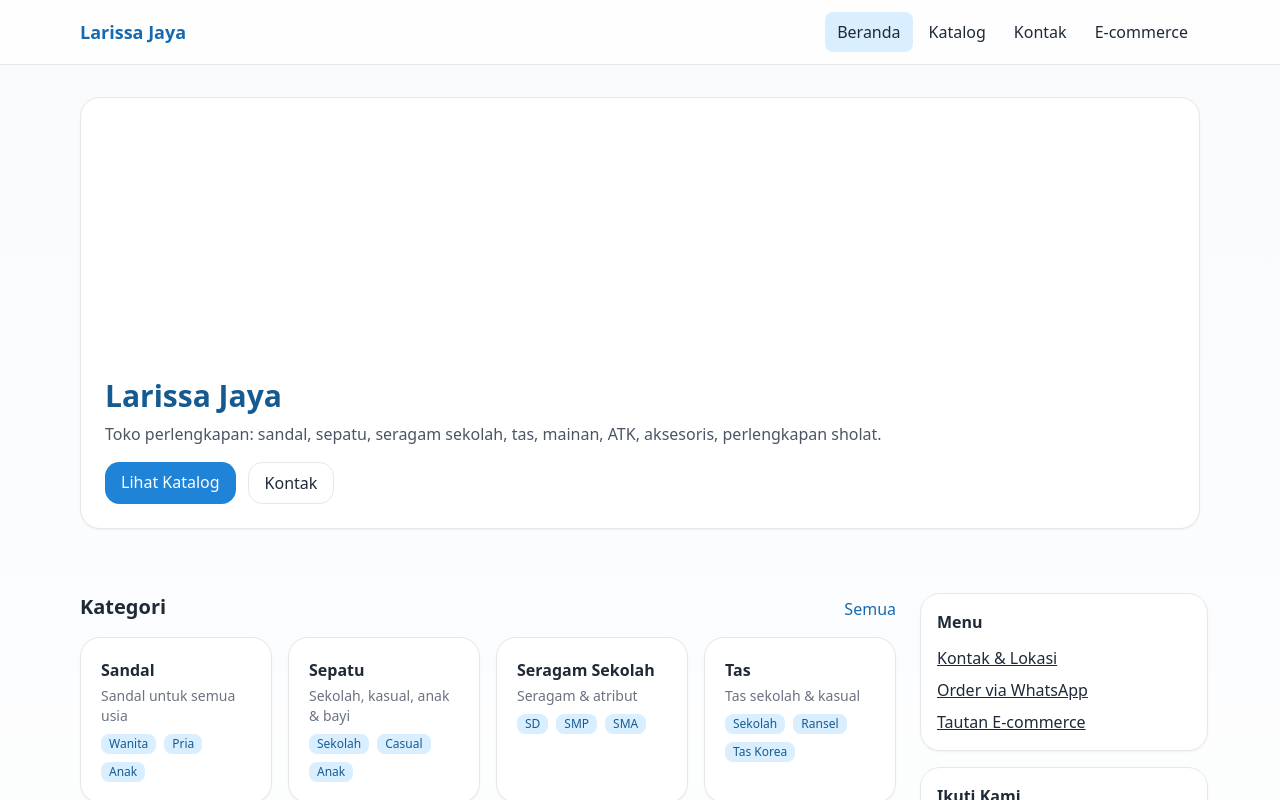
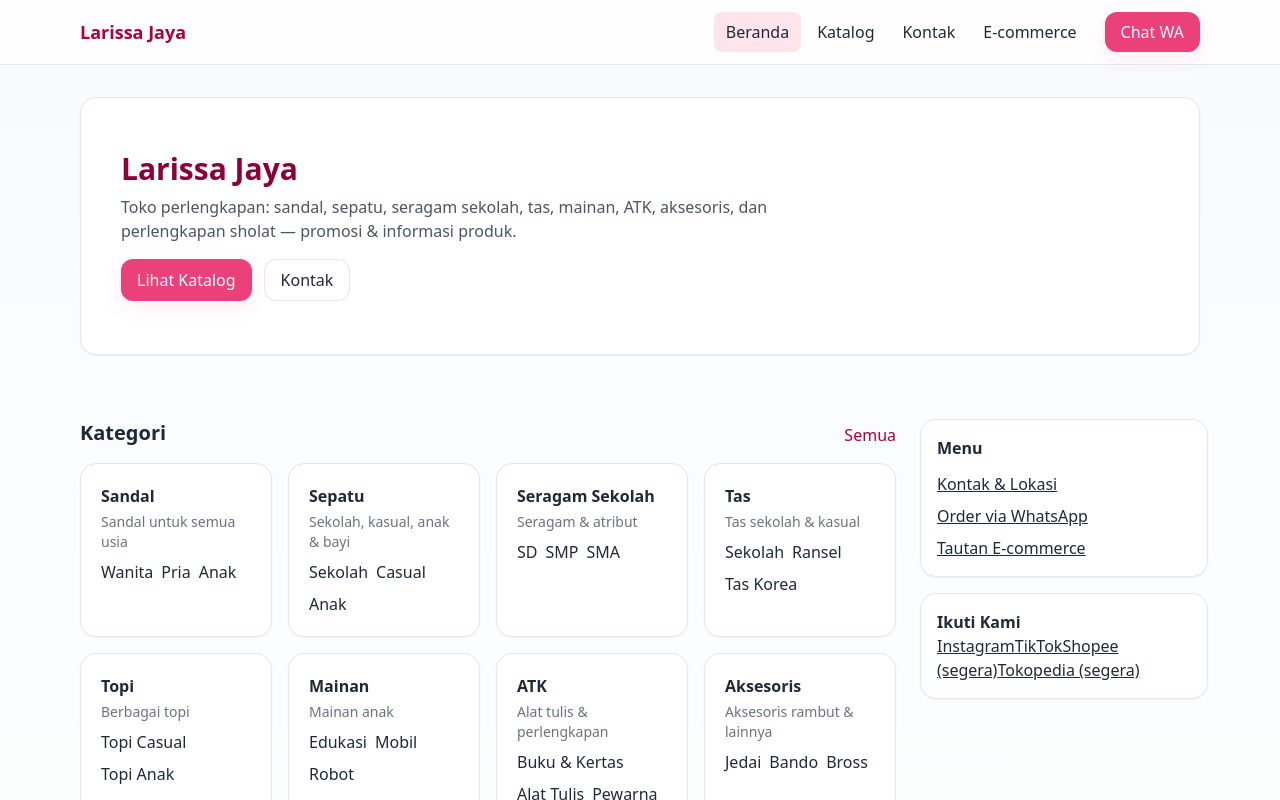
Before and after one commit to araorauwu/larissa-jaya-website, a React (Vite) app: page / in a window 1280 px wide. Shown: the top 800 px of the page. Built offline with nearby package versions, Linux system fonts and the light colour scheme.

Commit message:
feat: kontak pakai waLink + SPA rewrite + tema pink

```diff
--- a/index.html
+++ b/index.html
@@ -3,7 +3,7 @@
   <head>
     <meta charset="UTF-8" />
     <meta name="viewport" content="width=device-width, initial-scale=1.0" />
-    <meta name="theme-color" content="#ef4444" />
+    <meta name="theme-color" content="#f43f5e" />
     <title>Larissa Jaya — Katalog & Promosi</title>
   </head>
   <body class="bg-gradient-to-b from-slate-50 to-white text-gray-800">
--- a/src/components/Navbar.jsx
+++ b/src/components/Navbar.jsx
@@ -1,18 +1,25 @@
 import { Link, NavLink } from 'react-router-dom'
+import { social } from '../data/catalog'
+import { waLink } from '../utils/helpers'
 
 export default function Navbar(){
   const nav = 'px-3 py-2 rounded-lg hover:bg-brand-50'
   const active = ({isActive}) => isActive ? nav + ' bg-brand-100' : nav
+  const waUrl = waLink({ phone: social.phone, text: "Halo, mau tanya produk Larissa Jaya 😊" })
+
   return (
     <header className="border-b bg-white/80 backdrop-blur sticky top-0 z-40">
       <div className="container-narrow flex items-center gap-4 py-3">
         <Link to="/" className="font-bold text-lg text-brand-700">Larissa Jaya</Link>
-        <nav className="ml-auto flex gap-1">
+        <nav className="ml-auto hidden md:flex gap-1">
           <NavLink to="/" className={active}>Beranda</NavLink>
           <NavLink to="/katalog" className={active}>Katalog</NavLink>
           <NavLink to="/kontak" className={active}>Kontak</NavLink>
-          <NavLink to="/tautan" className={active}>E‑commerce</NavLink>
+          <NavLink to="/tautan" className={active}>E-commerce</NavLink>
         </nav>
+        <a href={waUrl} target="_blank" rel="noreferrer" className="btn-primary">
+          Chat WA
+        </a>
       </div>
     </header>
   )
--- a/src/components/WhatsAppButton.jsx
+++ b/src/components/WhatsAppButton.jsx
@@ -1,7 +1,7 @@
 import { waLink } from '../utils/helpers'
 
 export default function WhatsAppButton({ text = "Pesan via WhatsApp" }) {
-  const phone = "6285128043387"; // nomor toko format internasional
+  const phone = "6288239593991"; // nomor toko format internasional
 
   // Pesan otomatis (URL Encoded)
   const message = encodeURIComponent("Halo kak, saya mau tanya tentang produk di Larissa Jaya 😊");
--- a/src/data/catalog.js
+++ b/src/data/catalog.js
@@ -1,5 +1,5 @@
 export const social = {
-  phone: "6285128043387",   // GANTI HANYA INI
+  phone: "6288239593991",   // GANTI HANYA INI
   address: "Tlogogedong RT 03 / RW 03, Desa Tlogorejo, Kec. Karangawen, Kab. Demak (59566)",
   maps: "https://maps.app.goo.gl/XoKkfrtvte3UWpJc8",
   instagram: "https://www.instagram.com/larissa_jaya/",
--- a/src/index.css
+++ b/src/index.css
@@ -4,4 +4,6 @@
 
 .container-narrow{ @apply max-w-6xl mx-auto px-4; }
 .card{ @apply bg-white rounded-2xl border shadow-sm; }
-.badge{ @apply inline-block text-xs px-2 py-0.5 rounded-lg bg-brand-100 text-brand-800; }
+.btn{ @apply inline-flex items-center justify-center px-4 py-2 rounded-xl transition; }
+.btn-primary{ @apply btn bg-brand-500 text-white hover:bg-brand-600 shadow-soft; }
+.btn-ghost{ @apply btn border hover:bg-brand-50; }
--- a/src/main.jsx
+++ b/src/main.jsx
@@ -1,3 +1,4 @@
+// D:\KULIAH\larissa-jaya-website\src\main.jsx
 import React from 'react'
 import ReactDOM from 'react-dom/client'
 import { BrowserRouter } from 'react-router-dom'
@@ -9,5 +10,5 @@
     <BrowserRouter>
       <App />
     </BrowserRouter>
-  </React.StrictMode>,
+  </React.StrictMode>
 )
--- a/src/routes/Contact.jsx
+++ b/src/routes/Contact.jsx
@@ -1,24 +1,23 @@
+// D:\KULIAH\larissa-jaya-website\src\routes\Contact.jsx
 import { social } from '../data/catalog'
 import { waLink } from '../utils/helpers'
 
-export default function Contact(){
-  // Pesan umum (prefilled) untuk tombol WhatsApp di halaman Kontak
-  const defaultMessage = "Halo kak, saya mau tanya tentang produk di Larissa Jaya 😊"
-  const waUrl = waLink({ phone: social.phone, text: defaultMessage })
+export default function Contact() {
+  // pesan default yang diprefill
+  const msg = 'Halo kak, saya mau tanya tentang produk di Larissa Jaya 😊';
+  const waUrl = waLink({ phone: social.phone, text: msg });
 
   return (
     <div className="container-narrow py-10">
       <h1 className="text-2xl font-bold">Kontak & Lokasi</h1>
-
       <p className="mt-2 text-gray-600">{social.address}</p>
       <p className="mt-1">
-        Telp/WA:{" "}
+        Telp/WA:{' '}
         <a
           className="underline"
           href={`https://wa.me/${social.phone}`}
           target="_blank"
           rel="noreferrer"
-          title="Klik untuk chat sekarang"
         >
           0{social.phone.slice(2)}
         </a>
@@ -29,15 +28,25 @@
           href={waUrl}
           target="_blank"
           rel="noreferrer"
-          className="px-4 py-2 rounded-xl bg-brand-600 text-white hover:bg-brand-700"
+          className="btn btn-primary"
         >
-          Chat WhatsApp
+          Chat WhatsApp (dengan pesan)
         </a>
+
+        <a
+          href={`https://wa.me/${social.phone}`}
+          target="_blank"
+          rel="noreferrer"
+          className="btn btn-ghost"
+        >
+          Chat WhatsApp (kosong)
+        </a>
+
         <a
           href={social.maps}
           target="_blank"
           rel="noreferrer"
-          className="px-4 py-2 rounded-xl border"
+          className="btn btn-ghost"
         >
           Buka Google Maps
         </a>
@@ -52,5 +61,5 @@
         ></iframe>
       </div>
     </div>
-  )
+  );
 }
--- a/src/routes/Home.jsx
+++ b/src/routes/Home.jsx
@@ -1,3 +1,4 @@
+// D:\KULIAH\larissa-jaya-website\src\routes\Home.jsx
 import { Link } from 'react-router-dom'
 import CategoryGrid from '../components/CategoryGrid'
 import Sidebar from '../components/Sidebar'
@@ -6,22 +7,30 @@
 export default function Home(){
   return (
     <div>
+      {/* HERO */}
       <section className="relative">
         <div className="container-narrow py-8">
-          <div className="card overflow-hidden">
-            <div className="bg-hero bg-cover bg-center h-48 md:h-64"></div>
-            <div className="p-5 md:p-6">
-              <h1 className="text-2xl md:text-3xl font-extrabold text-brand-800">Larissa Jaya</h1>
-              <p className="mt-2 text-gray-600">Toko perlengkapan: sandal, sepatu, seragam sekolah, tas, mainan, ATK, aksesoris, perlengkapan sholat.</p>
-              <div className="mt-4 flex gap-3">
-                <Link to="/katalog" className="px-4 py-2 rounded-xl bg-brand-600 text-white hover:bg-brand-700">Lihat Katalog</Link>
-                <Link to="/kontak" className="px-4 py-2 rounded-xl border">Kontak</Link>
+          <div className="card overflow-hidden shadow-soft">
+            <div className="bg-hero-pink h-48 md:h-64 flex items-center">
+              <div className="px-6 md:px-10">
+                <h1 className="text-2xl md:text-3xl font-extrabold text-brand-800">
+                  Larissa Jaya
+                </h1>
+                <p className="mt-2 text-gray-600 max-w-2xl">
+                  Toko perlengkapan: sandal, sepatu, seragam sekolah, tas, mainan, ATK,
+                  aksesoris, dan perlengkapan sholat — promosi & informasi produk.
+                </p>
+                <div className="mt-4 flex gap-3">
+                  <Link to="/katalog" className="btn-primary">Lihat Katalog</Link>
+                  <Link to="/kontak" className="btn-ghost">Kontak</Link>
+                </div>
               </div>
             </div>
           </div>
         </div>
       </section>
 
+      {/* KATEGORI + SIDEBAR */}
       <section className="container-narrow py-8">
         <div className="grid md:grid-cols-[1fr,280px] gap-6">
           <div>
--- a/src/utils/helpers.js
+++ b/src/utils/helpers.js
@@ -1,4 +1,4 @@
-export function waLink({phone='6285128043387', text=''}) {
-  const q = encodeURIComponent(text || '')
-  return `https://wa.me/${phone}?text=${q}`
+export function waLink({ phone = '6285128043387', text = '' }) {
+  const q = encodeURIComponent(text);
+  return `https://wa.me/${phone}?text=${q}`;
 }
--- a/tailwind.config.js
+++ b/tailwind.config.js
@@ -3,29 +3,24 @@
   content: ["./index.html", "./src/**/*.{js,jsx}"],
   theme: {
     extend: {
-      // Brand palet baru: biru–teal lembut
       colors: {
         brand: {
-          50:  "#eef7ff",
-          100: "#d9efff",
-          200: "#bfe4ff",
-          300: "#97d1ff",
-          400: "#5fb6ff",
-          500: "#2f9cf5",
-          600: "#1f83d8",
-          700: "#176ab0",
-          800: "#155b92",
-          900: "#124a75"
+          50:  "#fff1f5",
+          100: "#ffe4ec",
+          200: "#fecdd9",
+          300: "#fba4bf",
+          400: "#f772a0",
+          500: "#ec407a", // utama
+          600: "#d81b60",
+          700: "#b0003a",
+          800: "#8e0038",
+          900: "#6a0030"
         }
       },
-      borderRadius: {
-        xl: "0.9rem",
-        "2xl": "1.25rem"
-      },
       boxShadow: {
-        soft: "0 8px 24px rgba(17, 24, 39, 0.06)"
+        soft: "0 6px 20px rgba(236,64,122,0.10)"
       }
-    }
+    },
   },
-  plugins: []
+  plugins: [],
 }
```
Also changed, not shown: vercel.json.
